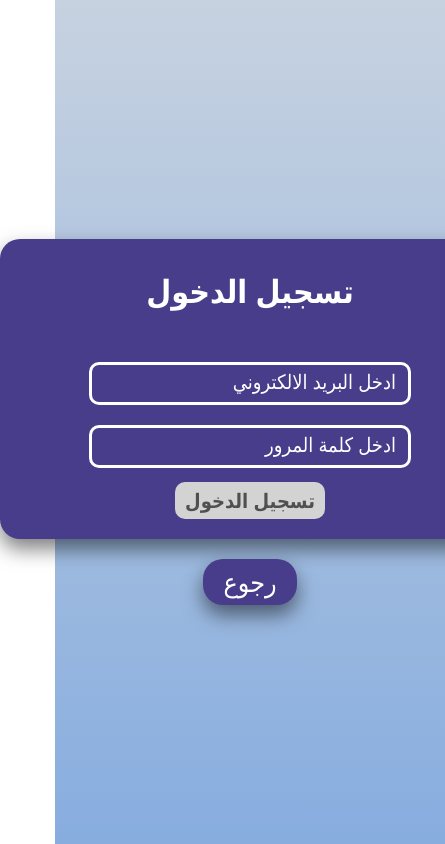
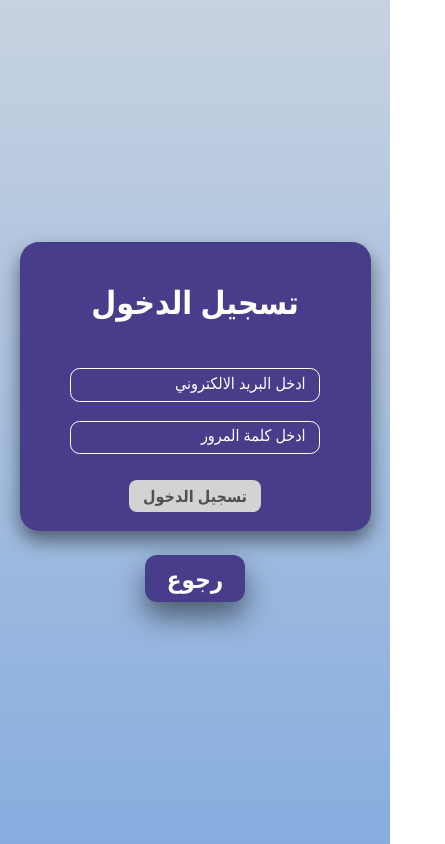
Before and after one commit to Omar-Walid-MD/React-Blog-App, a React (Create React App) app: page /login in a window 390 px wide. Shown: the whole page, 445 px wide, since content can reach past the window. Built offline with nearby package versions, Linux system fonts and the light colour scheme; data requests are answered from the project's data file.

Commit message:
Added responsiveness for login page

```diff
--- a/src/Account Pages/LoginPage.css
+++ b/src/Account Pages/LoginPage.css
@@ -1,57 +1,42 @@
 .login-form-container
 {
-    width: 500px;
+    width: min(500px,90vw);
+
+    font-size: 1em;
 
     background-color: darkslateblue;
 
-    box-shadow: 0 10px 20px rgba(0, 0, 0, 0.5);
+    box-shadow: 0 0.6em 1.2em rgba(0, 0, 0, 0.5);
 
-    border-radius: 20px;
+    border-radius: 1.2em;
 
-    padding: 20px;
+    padding: 1.2em;
 }
 .login-form-label
 {
+    font-size: 2em;
+
     color: white;
 
-    margin: 10px;
+    margin: 0.6em;
 }
 .login-form-input-group
 {
-    height: 100px;
-
-    margin: 30px 0;
+    width: min(250px,90%);
+    margin: 1em 0;
 }
 .login-form-input
 {
-    font-size: 15pt;
+    font-size: 1em;
 
-    padding: 5px;
+    padding: 0.3em;
 
     outline: none;
 }
 .login-form-submit
 {
-    font-size: 15pt;
-    font-weight: 700;
-    text-decoration: none;
+    font-size: 1em;
 
-    outline: none;
-    border: none;
-
-    background-color: white;
-    color: purple;
-
-    padding: 5px 10px;
-    border-radius: 10px;
-    transition: all 0.2s ease-in-out;
-
-    cursor: pointer;
-}
-.login-form-submit:hover
-{
-    background-color: rgb(238, 233, 255);
-    transform: scale(1.1);
 }
 .login-form-submit:disabled
 {
@@ -72,14 +57,107 @@
 {
     color: red;
 
-    font-size: 15pt;
+    font-size: 1em;
     font-weight: 500;
 
     margin: 0;
-    margin-bottom: 20px;
+    margin-bottom: 1.2em;
 }
 .login-form-warning[animate="true"]
 {
     animation: form-warning 0.2s ease-in-out forwards;
     animation-iteration-count: 3;
 }
+
+.login-form-input-container
+{
+    width: 100%;
+    position: relative;
+}
+.login-form-input
+{
+    width: 100%;
+    background-color: darkslateblue;
+    color: white;
+
+    font-size: 1em;
+
+    border: 0.1em solid white;
+    border-radius: 0.6em;
+
+    padding: 0.3em 0.6em;
+    margin: 0.6em 0;
+
+    outline: none;
+}
+.login-form-input-label
+{
+    color: white;
+    font-size: 1em;
+
+    margin-inline-start: 0.6em;
+    padding: 0 0.3em;
+
+    position: absolute;
+    top: 25%;
+
+    pointer-events: none;
+
+    transition: all 0.1s ease-in-out;
+}
+.login-form-input:focus +.login-form-input-label
+{
+    background-color: darkslateblue;
+
+    font-size: 0.8em;
+
+    top: 0;
+}
+.login-form-input:not([value=""]) +.login-form-input-label
+{
+    background-color: darkslateblue;
+
+    font-size: 0.8em;
+
+    top: 0;
+}
+.login-form-input:-webkit-autofill,
+.login-form-input:-webkit-autofill:hover,
+.login-form-input:-webkit-autofill:focus,
+.login-form-input:-webkit-autofill:active {
+    -webkit-box-shadow: 0 0 0 30px darkslateblue inset;
+    -webkit-text-fill-color: white !important;
+
+}
+
+.back-button
+{
+    font-size: 1.5em;
+
+    background-color: darkslateblue;
+    color: white;
+
+    text-decoration: none;
+
+    margin-top: 1em;
+    box-shadow: 0 0.6em 1.2em rgba(0, 0, 0, 0.5);
+
+}
+
+    /* MEDIA QUERIES */
+
+@media (max-width:350px)
+{
+    .login-form-container
+    {
+        font-size: 0.8em;
+    }
+    .login-form-label
+    {
+        font-size: 1.2em;
+    }
+    .back-button
+    {
+        font-size: 1em;
+    }
+}
--- a/src/Account Pages/LoginPage.js
+++ b/src/Account Pages/LoginPage.js
@@ -54,8 +54,8 @@ function LoginPage({userList,handleUser})
                 }
             }
         }
-        handleWarning("Email not registered!");
-        console.log("Email not registered");
+        handleWarning("Email not logined!");
+        console.log("Email not logined");
         return;
     }
 
@@ -111,24 +111,22 @@ function LoginPage({userList,handleUser})
                 <form className="login-form-container flex-column" ref={LoginForm} onSubmit={Login}>
                     <h1 className="login-form-label">{tr("accountPages.logIn")}</h1>
                     <div className="login-form-input-group flex-column">
-                        <div className="register-form-input-container">
-                            <input className="register-form-input" type="text" name="email" value={loginInfo.email} required onChange={handleLoginInfo} autocomplete="false"/>
-                            <div className="register-form-input-label">{tr("accountPages.enterEmail")}</div>
+                        <div className="login-form-input-container">
+                            <input className="login-form-input" type="text" name="email" value={loginInfo.email} required onChange={handleLoginInfo} autocomplete="false"/>
+                            <div className="login-form-input-label">{tr("accountPages.enterEmail")}</div>
                         </div>
-                        <div className="register-form-input-container">
-                            <input className="register-form-input" type="password" name="password" value={loginInfo.password} required onChange={handleLoginInfo}/>
-                            <div className="register-form-input-label">{tr("accountPages.enterPassword")}</div>
+                        <div className="login-form-input-container">
+                            <input className="login-form-input" type="password" name="password" value={loginInfo.password} required onChange={handleLoginInfo}/>
+                            <div className="login-form-input-label">{tr("accountPages.enterPassword")}</div>
                         </div>
-                        {/* <input className="login-form-input" type="email" placeholder="Enter Email" name="email" value={loginInfo.email} onChange={handleLoginInfo} required/>
-                        <input className="login-form-input" type="password" placeholder="Enter Password" name="password" value={loginInfo.password} onChange={handleLoginInfo} required/> */}
                     </div>
                     {
                         warning !== "" &&
                         <p className="login-form-warning" onAnimationEnd={ResetWarningAnimation} ref={warningElement} animate="true">{warning}</p>
                     }
-                    <input className="login-form-submit" type="submit" value={tr("accountPages.logIn")} disabled={readyToSubmit()} />
+                    <input className="button login-form-submit" type="submit" value={tr("accountPages.logIn")} disabled={readyToSubmit()} />
                 </form>
-                <Link className="back-button" to={prevPath || "/"}>{tr("accountPages.back")}</Link>
+                <Link className="button back-button" to={prevPath || "/"}>{tr("accountPages.back")}</Link>
             </div>
         </div>
       );
--- a/src/Account Pages/RegisterPage.css
+++ b/src/Account Pages/RegisterPage.css
@@ -178,23 +178,23 @@
     background-color: transparent;
     color: white;
 
-    font-size: 15pt;
+    font-size: 1em;
 
-    border: 3px solid white;
-    border-radius: 10px;
+    border: 0.1em solid white;
+    border-radius: 0.6em;
 
-    padding: 5px 10px;
-    margin: 10px 0;
+    padding: 0.3em 0.6em;
+    margin: 0.6em 0;
 
     outline: none;
 }
 .register-form-input-label
 {
     color: white;
-    font-size: 15pt;
+    font-size: 1em;
 
-    margin-inline-start: 10px;
-    padding: 0 5px;
+    margin-inline-start: 0.6em;
+    padding: 0 0.3em;
 
     position: absolute;
     top: 25%;
@@ -207,7 +207,7 @@
 {
     background-color: darkslateblue;
 
-    font-size: 10pt;
+    font-size: 0.8em;
 
     top: 0;
 }
@@ -215,7 +215,7 @@
 {
     background-color: darkslateblue;
 
-    font-size: 10pt;
+    font-size: 0.8em;
 
     top: 0;
 }
@@ -278,24 +278,3 @@
 
     pointer-events: none;
 }
-
-.back-button
-{
-    background-color: darkslateblue;
-    color: white;
-
-    font-size: 20pt;
-    text-decoration: none;
-
-    border-radius: 20px;
-    box-shadow: 0 10px 20px rgba(0, 0, 0, 0.5);
-
-    margin-top: 20px;
-    padding: 5px 20px;
-
-    transition: transform 0.1s ease-in-out;
-}
-.back-button:hover
-{
-    transform: scale(1.1);
-}
```
